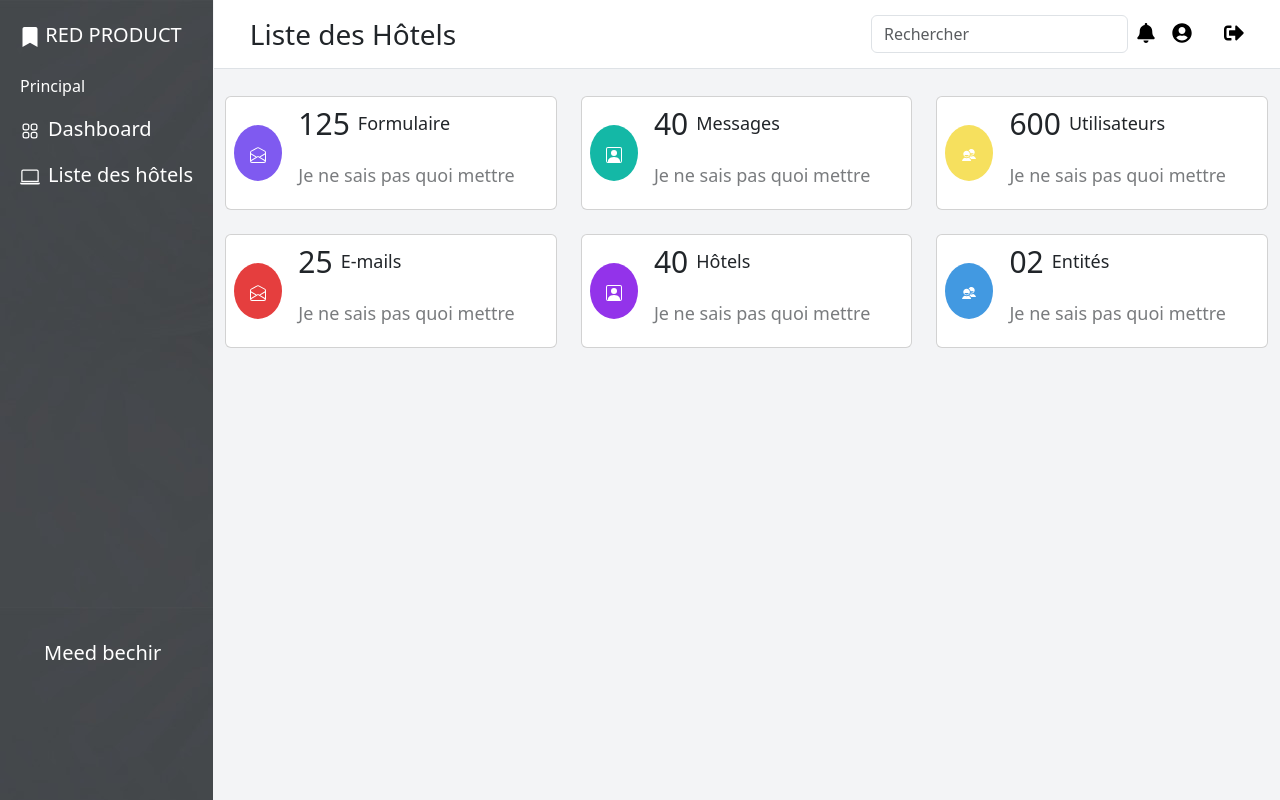
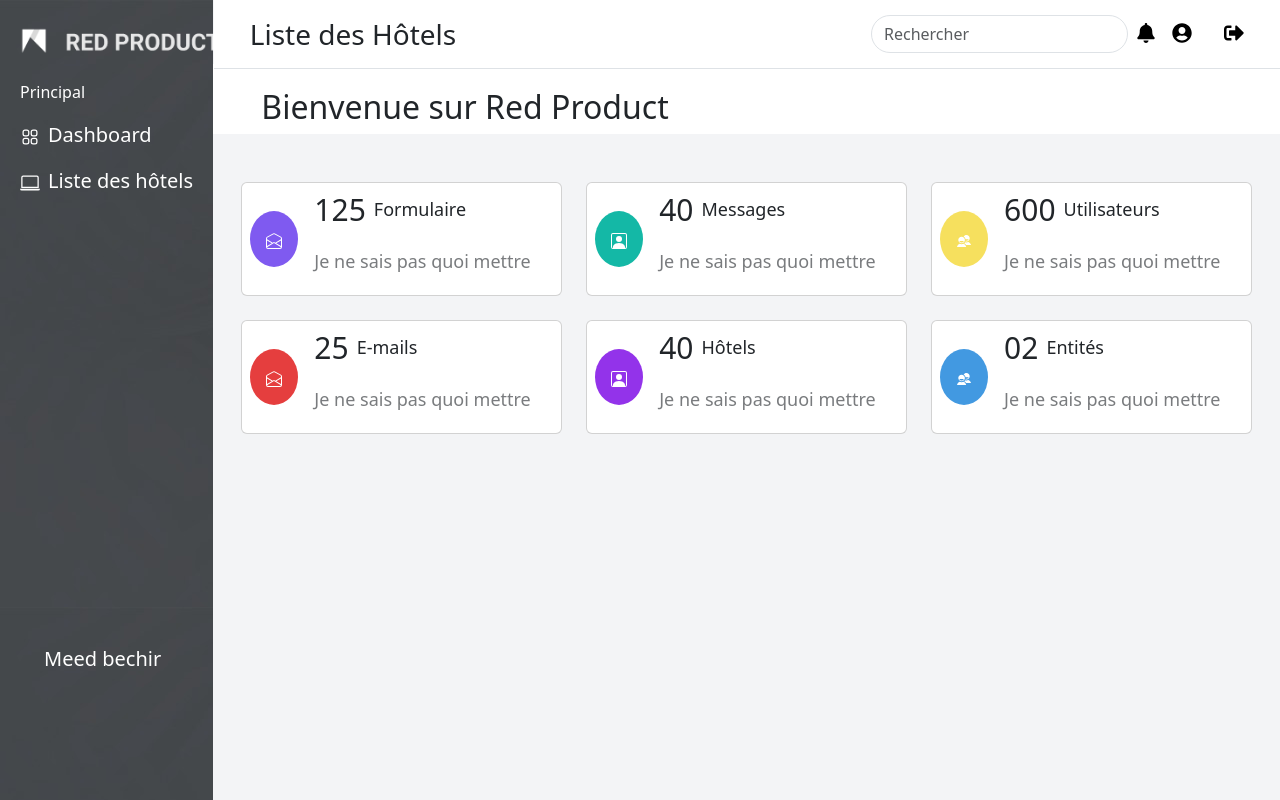
Before and after one commit to Meedbechir/red-product-red, a React (Create React App) app in the folder frontend/: page /cards in a window 1280 px wide. Built offline with nearby package versions, Linux system fonts and the light colour scheme; no server answers; sample sign-in values are in the browser's storage.

Commit message:
Final commit i guess

```diff
--- a/frontend/src/App.css
+++ b/frontend/src/App.css
@@ -1,3 +1,5 @@
+@import url('https://fonts.googleapis.com/css2?family=Roboto&display=swap');
+
 * {
   margin: 0;
   padding: 0;
@@ -71,11 +73,12 @@ html, body {
   width: calc(25% - 20px);
   margin-bottom: 20px;
   box-sizing: border-box;
+  border-radius: 13.65px, 13.65px, 0px, 0px;
 }
 
 .card-img-top {
   width: 100%;
-  height: 15rem;
+  height: 12rem;
   object-fit: cover;
 }
 
@@ -198,3 +201,17 @@ width: 100%
   font-weight: 300;
   margin-left: 0.5rem;
 }
+
+.add {
+  color: #8D4B38;
+  font-weight: 400;
+  font-size: 14px;
+  font-family: "roboto", sans-serif;
+}
+
+.title-card {
+  font-family: "roboto", sans-serif;
+  font-weight: 600;
+  font-size: 24px;
+  color: #222222;
+}
--- a/frontend/src/components/Cards.js
+++ b/frontend/src/components/Cards.js
@@ -57,8 +57,11 @@ const Dashcards = () => {
   const { content } = useDashcardsViewModel();
 
   return (
-    <div class="container mt-5 pt-5">
-    <div class="row row-cols-1 row-cols-md-3 g-4">
+    <div class="container mt-5 pt-3 mx-0 px-0">
+      <div className="d-flex justify-content-between  bg-white mx-0 px-0">
+          <h3 className="mt-4 ms-5 fs-2 lead ">Bienvenue sur Red Product </h3>
+      </div>
+    <div class="row row-cols-1 row-cols-md-3 g-4 mt-4 mx-3">
       {content.map((item, index) => (
         <div key={index} class="col">
           <div class={`card bg-white ${item.bg}`}>
--- a/frontend/src/components/Content.js
+++ b/frontend/src/components/Content.js
@@ -9,11 +9,16 @@ const Content = () => {
 
   return (
     <>
-      <div className="d-flex justify-content-end contenu">
+      <div className="d-flex justify-content-between contenu bg-white mb-5">
+        <div className="mb-3">
+          <h3 className="mt-4 ms-5 fs-2 lead">Hôtels </h3>
+        </div>
+        <div>
         <button className="btn btn-outline-dark me-4 mt-4" onClick={viewModel.handleShow}>
           <IoMdAdd className="me-2" />
           Créer un nouveau hôtel
         </button>
+        </div>
 
         <HotelModal
           showModal={viewModel.showModal}
--- a/frontend/src/components/HotelList.js
+++ b/frontend/src/components/HotelList.js
@@ -1,23 +1,23 @@
 import React from 'react';
-import { FaEdit, FaTrash } from 'react-icons/fa';
+// import { FaEdit, FaTrash } from 'react-icons/fa';
 import HotelListViewModel from './HotelListViewModel';
 
 const HotelList = ({ onEditHotel }) => {
   const viewModel = HotelListViewModel();
 
-  const handleUpdate = (hotelId) => {
-    onEditHotel(hotelId);
-    console.log("ID de l'hôtel à mettre à jour :", hotelId);
-  };
+  // const handleUpdate = (hotelId) => {
+  //   onEditHotel(hotelId);
+  //   console.log("ID de l'hôtel à mettre à jour :", hotelId);
+  // };
 
-  const handleDelete = (hotelId) => {
-    // Show confirmation dialog
-    const confirmDelete = window.confirm("Êtes-vous sûr de vouloir supprimer cet hôtel ?");
+  // const handleDelete = (hotelId) => {
+  //   // Show confirmation dialog
+  //   const confirmDelete = window.confirm("Êtes-vous sûr de vouloir supprimer cet hôtel ?");
 
-    if (confirmDelete) {
-      viewModel.handleDelete(hotelId);
-    }
-  };
+  //   if (confirmDelete) {
+  //     viewModel.handleDelete(hotelId);
+  //   }
+  // };
 
   return (
     <div className="mt-4">
@@ -30,11 +30,11 @@ const HotelList = ({ onEditHotel }) => {
               alt={hotel.title}
             />
             <div className="card-body">
-              <p className="card-text">{hotel.address}</p>
-              <h5 className="card-title">{hotel.title}</h5>
+              <p className="card-text add">{hotel.address}</p>
+              <h5 className="card-title title-card">{hotel.title}</h5>
               <p className="card-text">{hotel.description}</p>
-              <p className="card-text">Prix : {hotel.price} par nuit</p>
-              <div className="d-flex justify-content-end">
+              <p className="card-text">{hotel.price} XOF par nuit</p>
+              {/* <div className="d-flex justify-content-end">
                 <button
                   className="btn btn-info me-2"
                   onClick={() => handleUpdate(hotel._id)}
@@ -47,7 +47,7 @@ const HotelList = ({ onEditHotel }) => {
                 >
                   <FaTrash />
                 </button>
-              </div>
+              </div> */}
             </div>
           </div>
         ))}
--- a/frontend/src/components/Navbar.js
+++ b/frontend/src/components/Navbar.js
@@ -1,4 +1,3 @@
-// Navbar.js
 import React from 'react';
 import { FaBell, FaUserCircle, FaSignOutAlt } from 'react-icons/fa';
 import NavbarViewModel from './NavbarViewModel';
@@ -29,7 +28,7 @@ const Navbar = () => {
               <input
                 type="search"
                 placeholder="Rechercher"
-                className="form-control"
+                className="form-control rounded-pill"
                 aria-label="Search"
               />
             </form>
--- a/frontend/src/components/Sidebar.js
+++ b/frontend/src/components/Sidebar.js
@@ -1,5 +1,6 @@
 import React from "react";
-import { FaBookmark } from "react-icons/fa";
+// import { FaBookmark } from "react-icons/fa";
+import header from '../assets/images/header.png'
 import { BsLaptop } from "react-icons/bs";
 import { HiOutlineSquares2X2 } from "react-icons/hi2";
 import { NavLink } from "react-router-dom";
@@ -7,8 +8,8 @@ import { NavLink } from "react-router-dom";
 const Sidebar = () => {
   return (
     <nav className="">
-      <p className="fs-5 text-white text-start brand-text">
-        <FaBookmark color="white" className="fa-bookmark" /> RED PRODUCT
+      <p className="text-white brand-text me-5">
+        <img src={header} alt="" width={201} />
       </p>
 
       <p className="lead text-white text-start mt-4 fs-6">Principal</p>
```
Also changed, not shown: frontend/src/assets/images/header.png (added), 1 other file (tests, documents, lock files or other folders).
